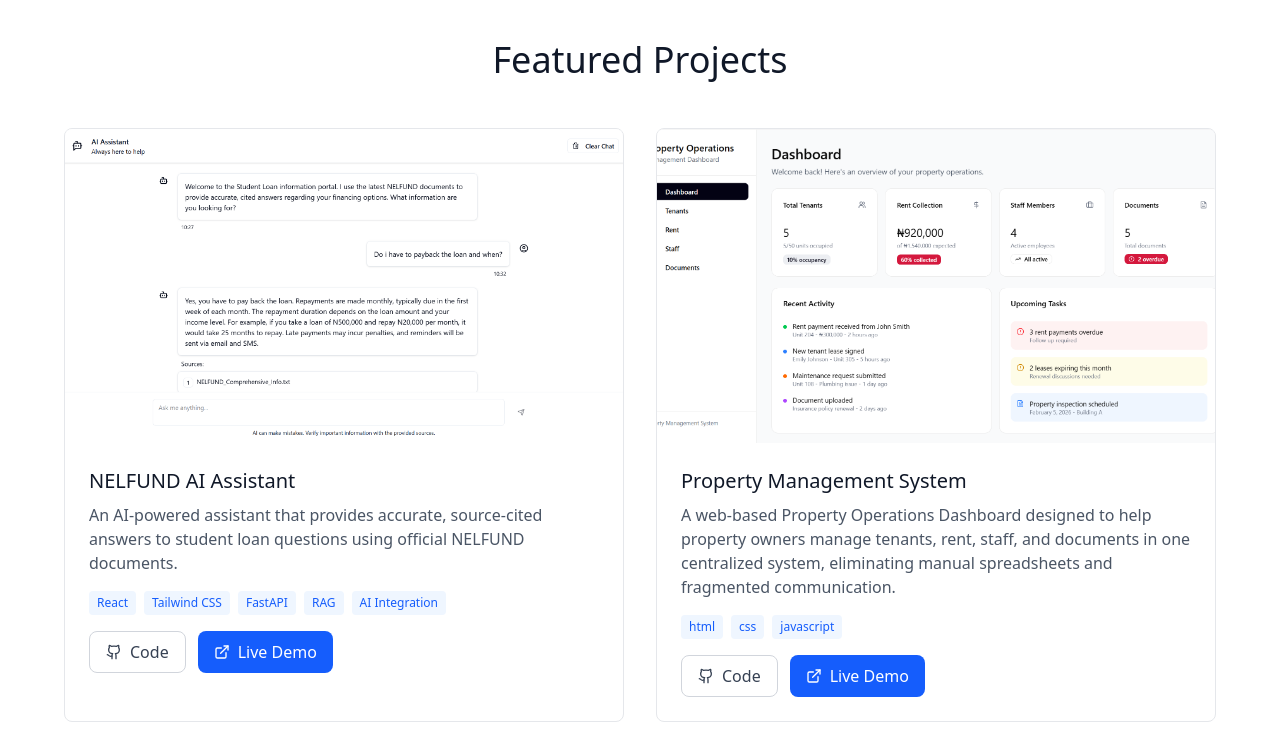
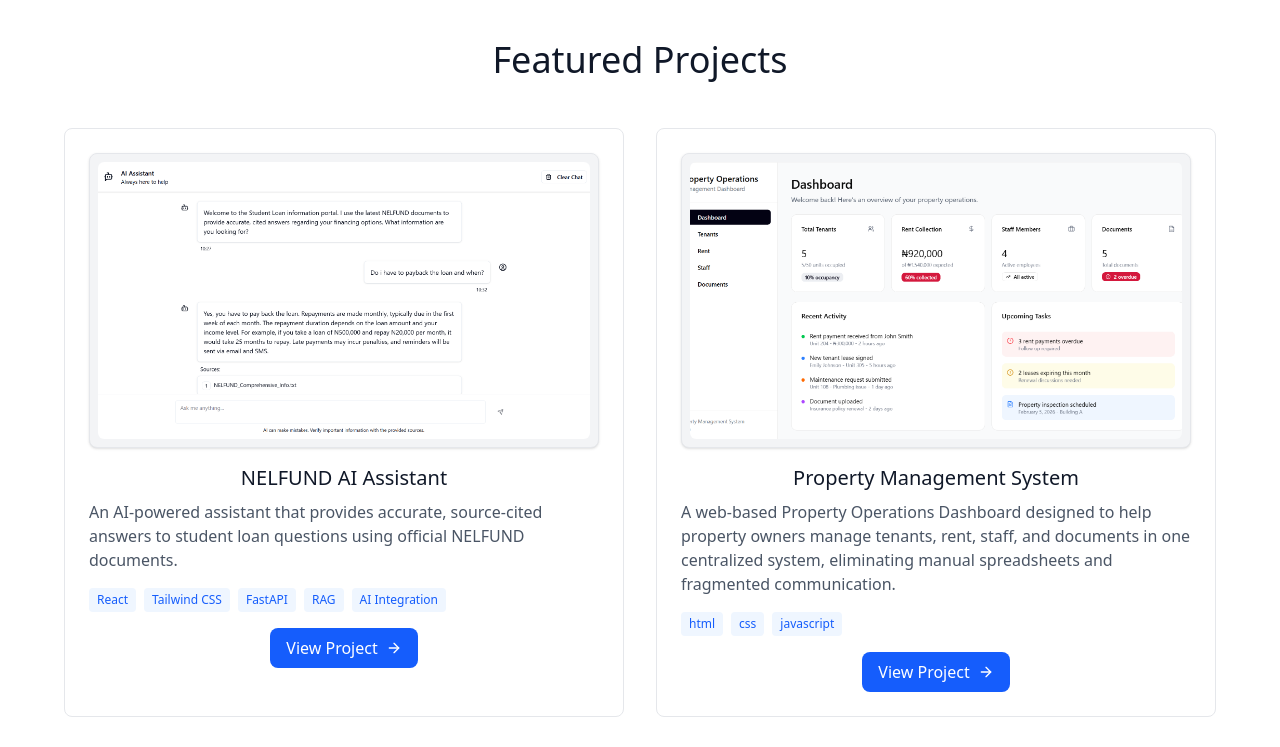
Before and after one commit to Abdul234Malik/portfolio, a React (Vite) app: page / in a window 1280 px wide. Shown: the part 2100-2847 px from the top of the page. Built offline with nearby package versions, Linux system fonts and the light colour scheme; no server answers.

Commit message:
project structure

```diff
--- a/src/components/ProjectCard.jsx
+++ b/src/components/ProjectCard.jsx
@@ -1,17 +1,21 @@
-import { ExternalLink, Github } from "lucide-react";
+import { ArrowRight } from "lucide-react";
 
 export function ProjectCard({ project }) {
+  const projectUrl = project.demo || project.github;
+
   return (
     <div className="bg-white border border-gray-200 rounded-lg overflow-hidden hover:shadow-lg transition-shadow">
-      <div className="aspect-video overflow-hidden bg-gray-100">
+      <div className="p-4 sm:p-6">
+        <div className="mb-4 rounded-lg border border-gray-200 bg-gray-100 p-2 shadow-sm overflow-hidden">
+          <div className="aspect-video overflow-hidden rounded-md">
             <img
               src={project.image}
               alt={project.title}
               className="w-full h-full object-cover hover:scale-105 transition-transform duration-300"
             />
           </div>
-      <div className="p-6">
-        <h3 className="text-xl mb-2 text-gray-900">{project.title}</h3>
+        </div>
+        <h3 className="text-xl mb-2 text-gray-900 text-center">{project.title}</h3>
         <p className="text-gray-600 mb-4">{project.description}</p>
 
         <div className="flex flex-wrap gap-2 mb-4">
@@ -25,24 +29,15 @@
           ))}
         </div>
 
-        <div className="flex gap-3">
+        <div className="flex justify-center">
           <a
-            href={project.github}
-            target="_blank"
-            rel="noopener noreferrer"
-            className="flex items-center gap-2 px-4 py-2 border border-gray-300 text-gray-700 rounded-lg hover:bg-gray-50 transition-colors"
-          >
-            <Github className="h-4 w-4" />
-            Code
-          </a>
-          <a
-            href={project.demo}
+            href={projectUrl}
             target="_blank"
             rel="noopener noreferrer"
             className="flex items-center gap-2 px-4 py-2 bg-blue-600 text-white rounded-lg hover:bg-blue-700 transition-colors"
           >
-            <ExternalLink className="h-4 w-4" />
-            Live Demo
+            View Project
+            <ArrowRight className="h-4 w-4" />
           </a>
         </div>
       </div>
```
Lines whose indentation alone changed are shown as unchanged.
